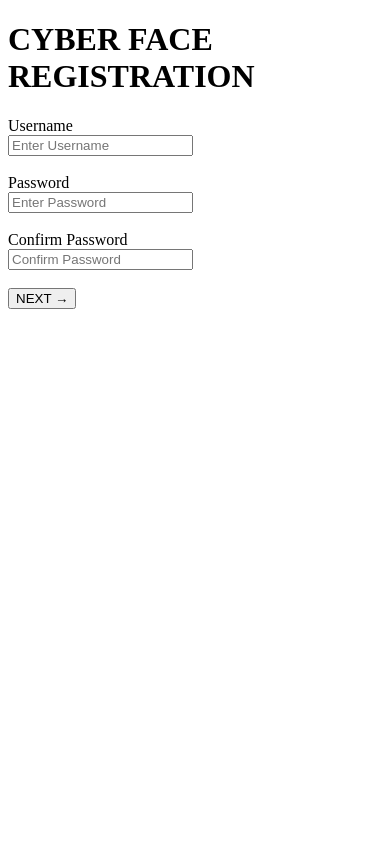
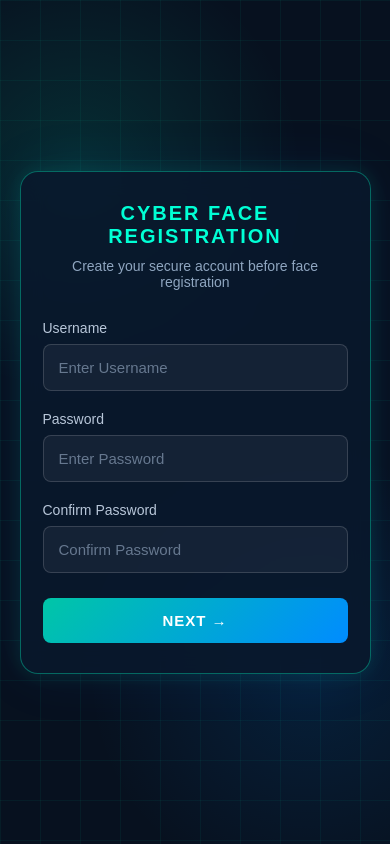
Before and after one commit to rajendramahapatra786-lgtm/Cyber_Face_Auth_System, a Django app: page /api/face/register-face/ in a window 390 px wide. Run offline with Django 5.2, Linux system fonts and the light colour scheme.

Commit message:
feat(face-auth): redesign face registration page with modern cyber security UI
- Redesigned the Register Face page with a professional cyber-security theme
- Added a dark futuristic background with subtle radial lighting effects
- Added a responsive cyber grid overlay for enhanced visual identity
- Introduced a modern glassmorphism-style registration card
- Improved form layout, spacing, labels, and input field styling
- Added animated focus states with cyan glow effects for better user feedback
- Created a modern gradient Next button with hover and active interactions
- Added a descriptive subtitle to improve the registration flow
- Improved mobile responsiveness for smaller screen sizes
- Preserved existing registration validation and API integration
- Kept sessionStorage handling and camera registration navigation unchanged
- Improved overall visual consistency for the Cyber Face Authentication System

```diff
--- a/cyber_auth/urls.py
+++ b/cyber_auth/urls.py
@@ -1,19 +1,4 @@
-"""
-URL configuration for cyber_auth project.
 
-The `urlpatterns` list routes URLs to views. For more information please see:
-    https://docs.djangoproject.com/en/6.0/topics/http/urls/
-Examples:
-Function views
-    1. Add an import:  from my_app import views
-    2. Add a URL to urlpatterns:  path('', views.home, name='home')
-Class-based views
-    1. Add an import:  from other_app.views import Home
-    2. Add a URL to urlpatterns:  path('', Home.as_view(), name='home')
-Including another URLconf
-    1. Import the include() function: from django.urls import include, path
-    2. Add a URL to urlpatterns:  path('blog/', include('blog.urls'))
-"""
 from django.contrib import admin
 from django.urls import path , include
 from django.views.generic import TemplateView
--- a/templates/register_face.html
+++ b/templates/register_face.html
@@ -4,35 +4,195 @@
 <head>
     <meta charset="UTF-8">
     <meta name="viewport" content="width=device-width, initial-scale=1.0">
-    <title>Register Face</title>
+
+    <title>Register Face | Cyber Auth</title>
+
+    <style>
+        /* ===== GLOBAL ===== */
+        * {
+            margin: 0;
+            padding: 0;
+            box-sizing: border-box;
+        }
+
+        body {
+            min-height: 100vh;
+            font-family: Arial, sans-serif;
+            background:
+                radial-gradient(circle at 20% 20%, rgba(0, 255, 200, 0.12), transparent 30%),
+                radial-gradient(circle at 80% 80%, rgba(0, 140, 255, 0.12), transparent 30%),
+                #07111f;
+            color: white;
+
+            display: flex;
+            justify-content: center;
+            align-items: center;
+
+            overflow: hidden;
+        }
+
+        /* ===== BACKGROUND GRID ===== */
+        body::before {
+            content: "";
+            position: fixed;
+            inset: 0;
+
+            background-image:
+                linear-gradient(rgba(0, 255, 200, 0.05) 1px, transparent 1px),
+                linear-gradient(90deg, rgba(0, 255, 200, 0.05) 1px, transparent 1px);
+
+            background-size: 40px 40px;
+            pointer-events: none;
+        }
+
+        /* ===== REGISTRATION CARD ===== */
+        .register-container {
+            width: min(90%, 450px);
+            padding: 40px;
+
+            background: rgba(10, 25, 45, 0.88);
+            border: 1px solid rgba(0, 255, 200, 0.35);
+            border-radius: 18px;
+
+            box-shadow:
+                0 0 20px rgba(0, 255, 200, 0.12),
+                0 0 60px rgba(0, 100, 255, 0.08);
+
+            backdrop-filter: blur(12px);
+            position: relative;
+            z-index: 1;
+        }
+
+        /* ===== TITLE ===== */
+        .register-container h1 {
+            text-align: center;
+            font-size: 24px;
+            letter-spacing: 2px;
+            color: #00ffd5;
+            margin-bottom: 10px;
+        }
+
+        .subtitle {
+            text-align: center;
+            color: #8fa6c0;
+            font-size: 14px;
+            margin-bottom: 30px;
+        }
+
+        /* ===== FORM ===== */
+        .form-group {
+            margin-bottom: 20px;
+        }
+
+        label {
+            display: block;
+            margin-bottom: 8px;
+            color: #b8c7d9;
+            font-size: 14px;
+        }
+
+        input {
+            width: 100%;
+            padding: 14px 15px;
+
+            background: rgba(255, 255, 255, 0.05);
+            border: 1px solid rgba(255, 255, 255, 0.15);
+            border-radius: 8px;
+
+            color: white;
+            font-size: 15px;
+            outline: none;
+
+            transition: 0.3s;
+        }
+
+        input::placeholder {
+            color: #66788f;
+        }
+
+        input:focus {
+            border-color: #00ffd5;
+            box-shadow: 0 0 12px rgba(0, 255, 213, 0.2);
+        }
+
+        /* ===== BUTTON ===== */
+        #nextBtn {
+            width: 100%;
+            padding: 14px;
+
+            border: none;
+            border-radius: 8px;
+
+            background: linear-gradient(135deg, #00c6a7, #008cff);
+            color: white;
+
+            font-size: 15px;
+            font-weight: bold;
+            letter-spacing: 1px;
+
+            cursor: pointer;
+            transition: 0.3s;
+
+            margin-top: 5px;
+        }
+
+        #nextBtn:hover {
+            transform: translateY(-2px);
+            box-shadow: 0 8px 25px rgba(0, 200, 200, 0.3);
+        }
+
+        #nextBtn:active {
+            transform: translateY(0);
+        }
+
+        /* ===== RESPONSIVE ===== */
+        @media (max-width: 480px) {
+            .register-container {
+                padding: 30px 22px;
+            }
+
+            .register-container h1 {
+                font-size: 20px;
+            }
+        }
+    </style>
 </head>
 
 <body>
 
-    <h1>CYBER FACE REGISTRATION</h1>
+    <div class="register-container">
 
-    <form>
+        <h1>CYBER FACE REGISTRATION</h1>
 
-        <label>Username</label><br>
-        <input type="text" id="username" placeholder="Enter Username">
+        <p class="subtitle">
+            Create your secure account before face registration
+        </p>
 
-        <br><br>
+        <form>
 
-        <label>Password</label><br>
-        <input type="password" id="password" placeholder="Enter Password">
+            <div class="form-group">
+                <label>Username</label>
+                <input type="text" id="username" placeholder="Enter Username">
+            </div>
 
-        <br><br>
+            <div class="form-group">
+                <label>Password</label>
+                <input type="password" id="password" placeholder="Enter Password">
+            </div>
 
-        <label>Confirm Password</label><br>
-        <input type="password" id="confirmPassword" placeholder="Confirm Password">
+            <div class="form-group">
+                <label>Confirm Password</label>
+                <input type="password" id="confirmPassword"
+                    placeholder="Confirm Password">
+            </div>
 
-        <br><br>
+            <button type="button" id="nextBtn">
+                NEXT →
+            </button>
 
-        <button type="button" id="nextBtn">
-            NEXT →
-        </button>
+        </form>
 
-    </form>
+    </div>
 
     <script>
 
@@ -97,5 +257,4 @@
     </script>
 
 </body>
-
 </html>
```
